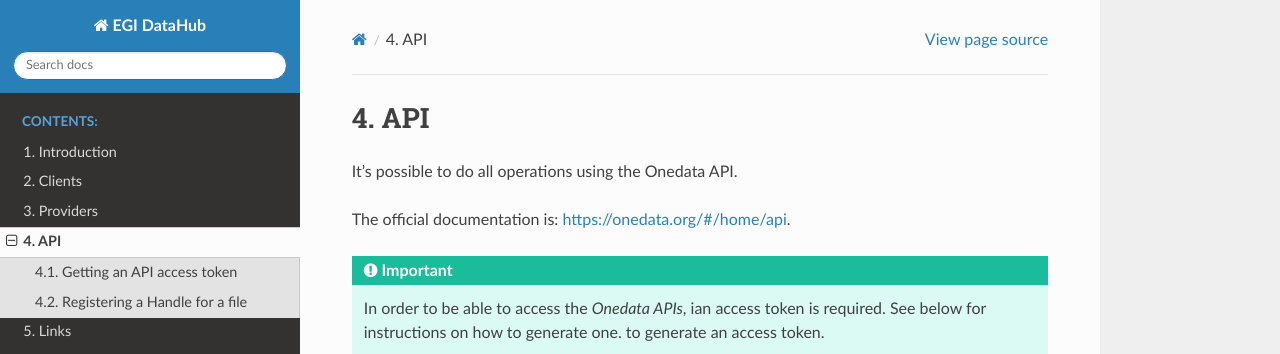
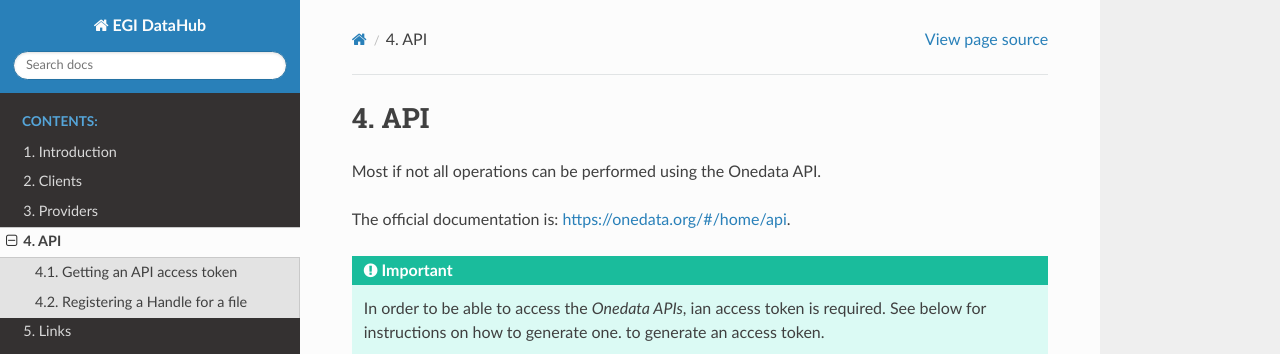
Before and after one commit to EGI-Federation/datahub-documentation, a Sphinx documentation site: the page built from source/api.rst, in a window 1280 px wide and 900 px high. Shown: the top 354 px of the window. Built offline with Sphinx 7.4.7 and the Read the Docs theme 2.0.0, drawn with Linux system fonts in a browser that asks for light colours.

Commit message:
api.rst: rephrase intro.

```diff
--- a/source/api.rst
+++ b/source/api.rst
@@ -3,7 +3,7 @@
 API
 ---
 
-It's possible to do all operations using the Onedata API.
+Most if not all operations can be performed using the Onedata API.
 
 The official documentation is: https://onedata.org/#/home/api.
 
```
